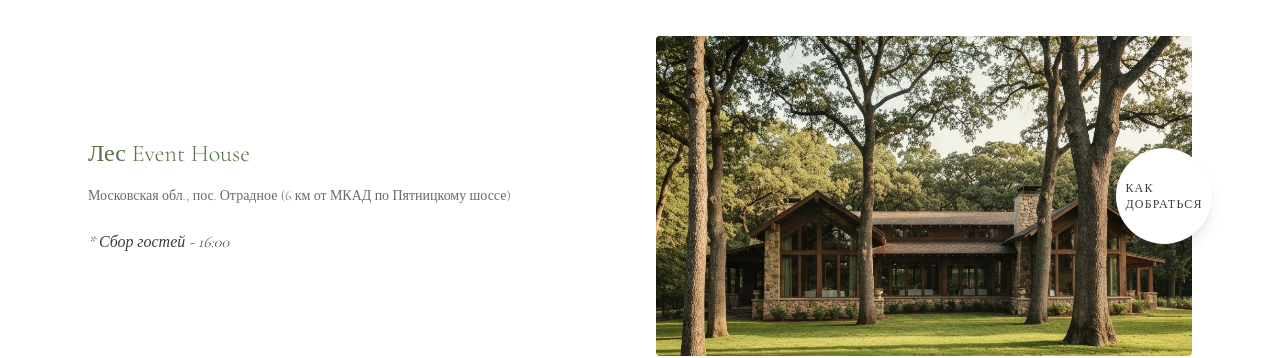
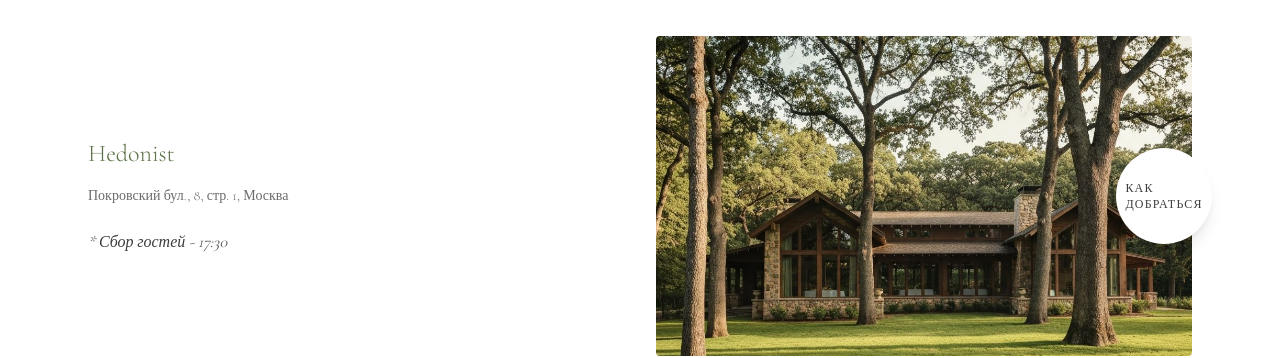
Before and after one commit to Gonor13/v0-wedding-website-design, a Next.js app: page / in a window 1280 px wide. Shown: the part 3480-3838 px from the top of the page. Built offline with nearby package versions, Linux system fonts and the light colour scheme.

Commit message:
Update location-section.tsx

```diff
--- a/components/location-section.tsx
+++ b/components/location-section.tsx
@@ -9,11 +9,11 @@ export function LocationSection() {
         <div className="grid md:grid-cols-2 gap-8 items-center">
           {/* Info */}
           <div className="order-2 md:order-1">
-            <h3 className="text-xl md:text-2xl font-light text-[#5a7247] mb-4">Лес Event House</h3>
+            <h3 className="text-xl md:text-2xl font-light text-[#5a7247] mb-4">Hedonist</h3>
             <p className="text-[#6b6b6b] text-sm mb-6">
-              Московская обл., пос. Отрадное (6 км от МКАД по Пятницкому шоссе)
+              Покровский бул., 8, стр. 1, Москва
             </p>
-            <p className="text-[#3d3d3d] italic">* Сбор гостей - 16:00</p>
+            <p className="text-[#3d3d3d] italic">* Сбор гостей - 17:30</p>
           </div>
 
           {/* Image with button */}
```
